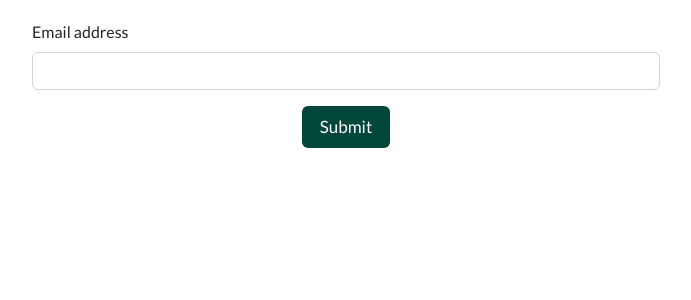
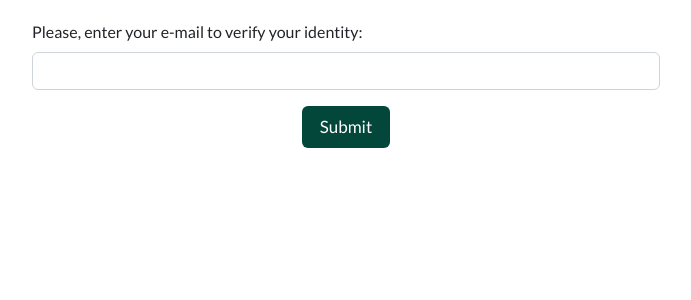
Before and after one commit to cRejon/in4labs_IoT, a Flask app: page /login in a window 1280 px wide. Shown: the part 105-405 px from the top of the page, without its empty margins (294-985 px from the left). Run offline with Flask 3, Linux system fonts and the light colour scheme; some libraries are stand-ins or nearby versions.

Commit message:
Change login message

```diff
--- a/in4labs_IoT_app/templates/login.html
+++ b/in4labs_IoT_app/templates/login.html
@@ -6,7 +6,7 @@
     <div class="row justify-content-center">
         <div class="col-md-6">
             <div class="mb-3">
-                <label for="email" class="form-label">Email address</label>
+                <label for="email" class="form-label">Please, enter your e-mail to verify your identity:</label>
                 <input type="email" name="email" class="form-control" id="email">
             </div>
         </div>
```
